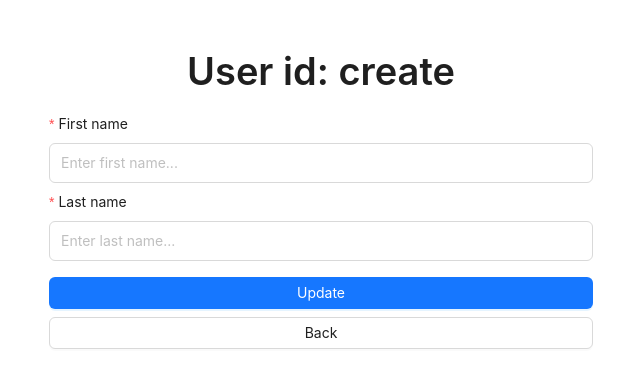
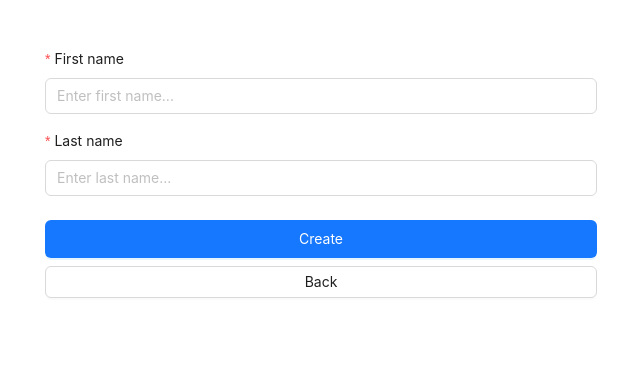
Before and after one commit to LeTanTru/React-Training-K01, a React (Vite) app in the folder Redux Saga/: page /user/create in a window 1280 px wide. Shown: the top 388 px of the page, without its empty margins (319-959 px from the left). Built offline with nearby package versions, Linux system fonts and the light colour scheme; no server answers.

Commit message:
update: create user route

```diff
--- a/Redux Saga/db/db.json
+++ b/Redux Saga/db/db.json
@@ -2,7 +2,7 @@
   "users": [
     {
       "firstName": "Peters",
-      "lastName": "Mackenzie",
+      "lastName": "Mackenzie1",
       "id": "1"
     },
     {
--- /dev/null
+++ b/Redux Saga/src/pages/CreateUserPage.jsx
@@ -0,0 +1,89 @@
+import { createUserRequest } from '@/redux/actions/users';
+import { Button, Form, Input } from 'antd';
+import { useDispatch } from 'react-redux';
+import { useNavigate } from 'react-router-dom';
+import { Bounce, toast } from 'react-toastify';
+
+const CreateUserPage = () => {
+  const dispatch = useDispatch();
+  const [form] = Form.useForm();
+  const navigate = useNavigate();
+
+  const handleSubmit = (value) => {
+    dispatch(createUserRequest(value));
+    form.resetFields();
+    navigate('/user');
+    toast.success('Created user successfully !', {
+      position: 'top-right',
+      autoClose: 3000,
+      hideProgressBar: false,
+      closeOnClick: false,
+      pauseOnHover: true,
+      draggable: true,
+      progress: undefined,
+      theme: 'light',
+      transition: Bounce
+    });
+  };
+  return (
+    <Form
+      wrapperCol={{
+        span: 24
+      }}
+      autoComplete='off'
+      layout='vertical'
+      onFinish={handleSubmit}
+      initialValues={{ firstName: '', lastName: '' }}
+      form={form}
+      className='mx-auto w-1/2'
+    >
+      <Form.Item
+        name='firstName'
+        label='First name'
+        rules={[
+          {
+            required: true,
+            message: 'Please input your first name !'
+          }
+        ]}
+        className='mb-3'
+      >
+        <Input
+          className='py-1.5 outline-none focus:border-[#86b7fe] focus:bg-[color:var(--bs-body-bg)] focus:text-[color:var(--bs-body-color)] focus:shadow-[0_0_0_0.25rem_rgba(13,110,253,0.25)]'
+          placeholder='Enter first name...'
+          name='firstName'
+        />
+      </Form.Item>
+      <Form.Item
+        name='lastName'
+        label='Last name'
+        rules={[
+          {
+            required: true,
+            message: 'Please input your last name !'
+          }
+        ]}
+        className='mb-3'
+      >
+        <Input
+          className='mb-2 py-1.5 outline-none focus:border-[#86b7fe] focus:bg-[color:var(--bs-body-bg)] focus:text-[color:var(--bs-body-color)] focus:shadow-[0_0_0_0.25rem_rgba(13,110,253,0.25)]'
+          placeholder='Enter last name...'
+          name='lastName'
+        />
+      </Form.Item>
+
+      <Button className='mb-2 py-[18px]' block type='primary' htmlType='submit'>
+        Create
+      </Button>
+      <Button
+        block
+        type='default'
+        htmlType='button'
+        onClick={() => navigate('/user')}
+      >
+        Back
+      </Button>
+    </Form>
+  );
+};
+export default CreateUserPage;
--- a/Redux Saga/src/pages/Home.jsx
+++ b/Redux Saga/src/pages/Home.jsx
@@ -6,9 +6,9 @@ import {
 import { useDispatch, useSelector } from 'react-redux';
 import { useEffect } from 'react';
 import { Col, Row } from 'antd';
-import NewUserFormAntd from '@/components/antd/NewUserFormAntd';
 import UserListAntd from '@/components/antd/UserListAntd';
 import { Bounce, toast, ToastContainer } from 'react-toastify';
+import { Link } from 'react-router-dom';
 
 const Home = () => {
   const dispatch = useDispatch();
@@ -42,7 +42,6 @@ const Home = () => {
 
   return (
     <Row gutter={16} justify={'center'}>
-      {error && (
       <ToastContainer
         position='top-right'
         autoClose={5000}
@@ -56,9 +55,13 @@ const Home = () => {
         theme='light'
         transition={Bounce}
       />
-      )}
+
       <Col span={12}>
-        <NewUserFormAntd onSubmit={handleSubmit} />
+        <button className='ml-auto mb-2 block rounded-lg bg-blue-600 px-4 py-2 text-right hover:opacity-80'>
+          <Link to='/user/create' className='text-white no-underline'>
+            Create new user
+          </Link>
+        </button>
         {loading ? (
           <div className='mx-auto h-10 w-10 animate-spin rounded-full border-4 border-solid border-blue-500 border-t-transparent'></div>
         ) : (
--- a/Redux Saga/src/routers/index.jsx
+++ b/Redux Saga/src/routers/index.jsx
@@ -1,3 +1,4 @@
+import CreateUserPage from '@/pages/CreateUserPage';
 import Home from '@/pages/Home';
 import RootLayout from '@/pages/RootLayout';
 import UpdateUser from '@/pages/UpdateUser';
@@ -25,6 +26,10 @@ export const router = createBrowserRouter([
         element: <Home />
       },
       {
+        path: '/user/create',
+        element: <CreateUserPage />
+      },
+      {
         path: '/user/:id',
         element: <UpdateUser />
       }
```
Lines whose indentation alone changed are shown as unchanged.
